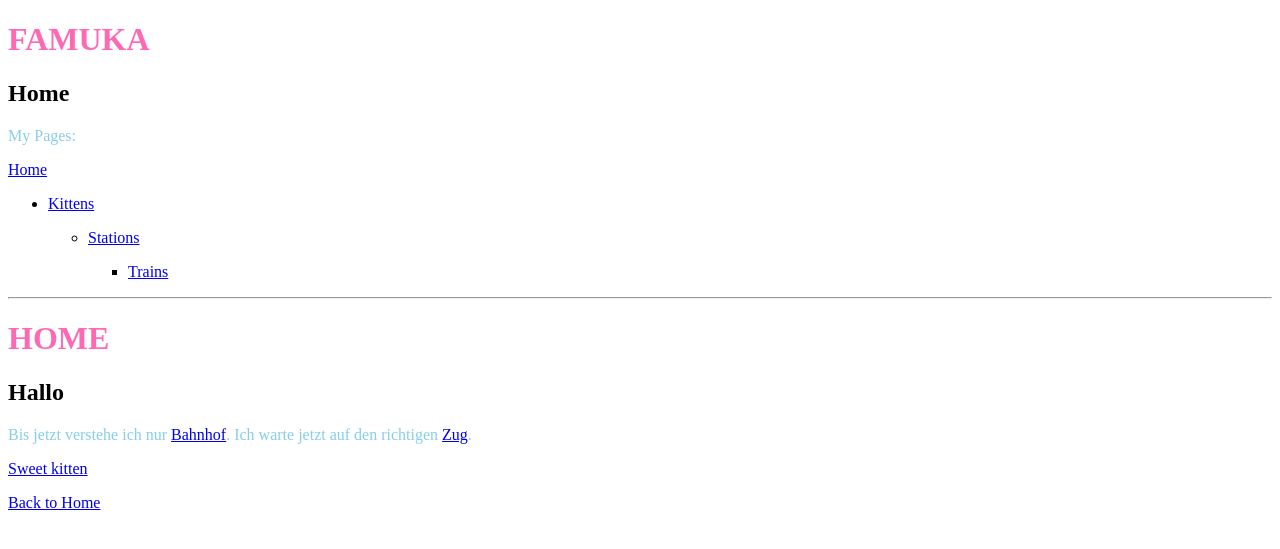
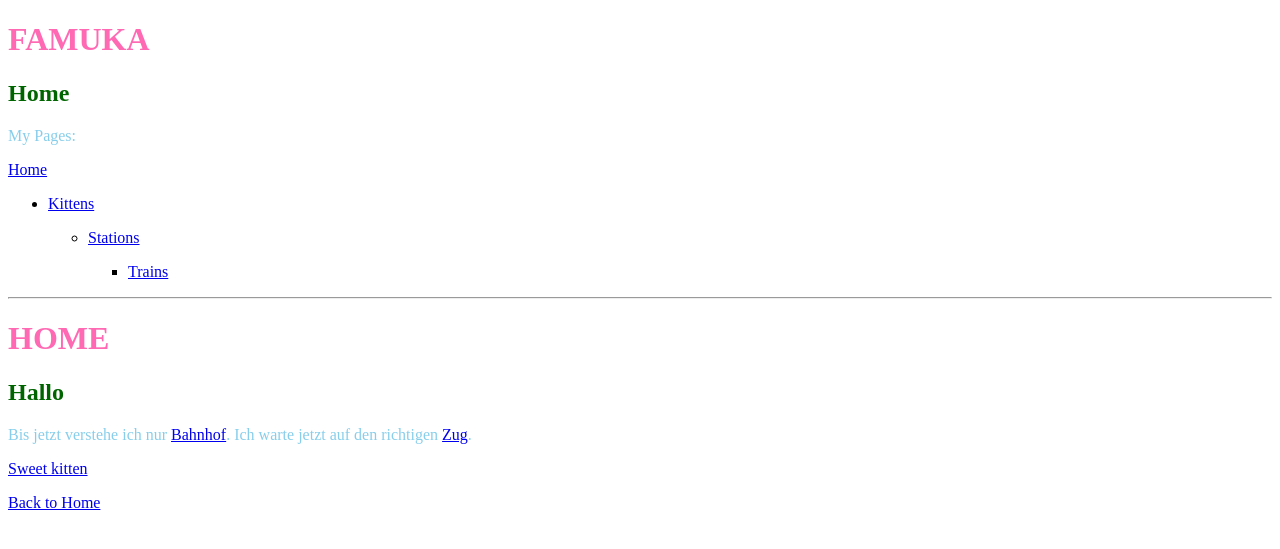
Before and after one commit to FAMUKA/famuka.github.io, a Jekyll site: the page built from index.html, in a window 1280 px wide. Shown: the top 549 px of the page. Built offline with Jekyll 4.4.1, drawn with Linux system fonts in a browser that asks for light colours.

Commit message:
Update style.css

```diff
--- a/css/style.css
+++ b/css/style.css
@@ -4,6 +4,9 @@ h1 {
   text-transform: uppercase;
 }
 
+h2 {color: darkgreen;
+    font-size: 38pix;
+}
 p {
-  color: skyblue;
+color: skyblue;
 }
```
